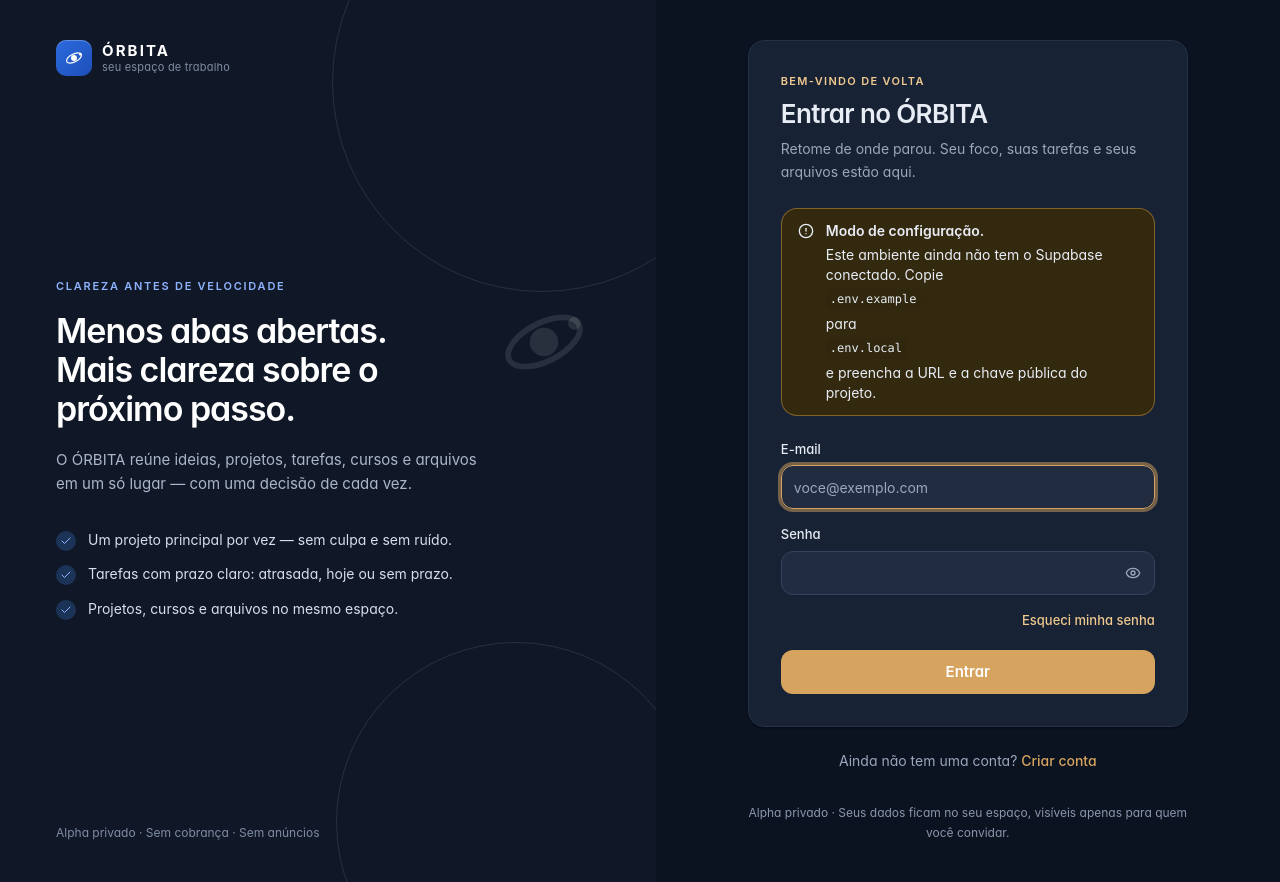
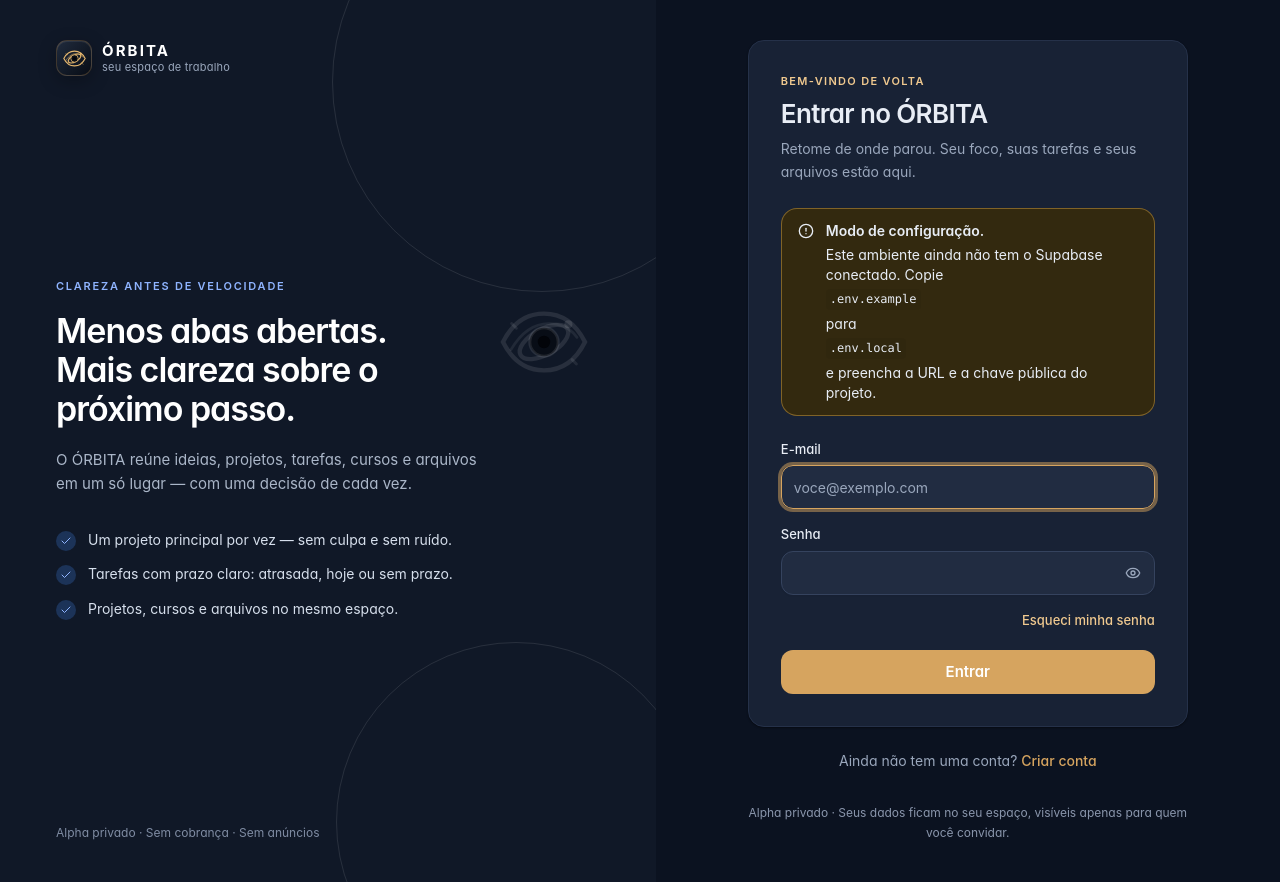
Before and after one commit to leafwithf/orbita, a Next.js app: page /login in a window 1280 px wide. Built offline with nearby package versions, Linux system fonts and the light colour scheme; no server answers.

Commit message:
Redesign Orbita eye logo

```diff
--- a/components/brand/logo.tsx
+++ b/components/brand/logo.tsx
@@ -5,27 +5,43 @@ type LogoMarkProps = {
   title?: string;
 };
 
+/** Olho gravitacional: a luz curva ao redor do vazio central. */
 export function LogoMark({ className, title }: LogoMarkProps) {
   return (
     <svg
-      viewBox="0 0 32 32"
+      viewBox="0 0 48 48"
       role={title ? "img" : undefined}
       aria-label={title}
       aria-hidden={title ? undefined : true}
       className={cn("size-8", className)}
       fill="none"
     >
-      <circle cx="16" cy="16" r="4.75" fill="currentColor" />
+      <path
+        d="M3.5 24C8.2 14.6 15.2 9.8 24 9.8s15.8 4.8 20.5 14.2C39.8 33.4 32.8 38.2 24 38.2S8.2 33.4 3.5 24Z"
+        stroke="currentColor"
+        strokeWidth="2.2"
+        strokeLinecap="round"
+      />
+      <path
+        d="M7.5 27.8C13.4 17.8 21.4 13.4 30.6 15.2c4.1.8 7.4 3.1 9.9 6.5"
+        stroke="currentColor"
+        strokeWidth="1.35"
+        strokeLinecap="round"
+        opacity=".72"
+      />
       <ellipse
-        cx="16"
-        cy="16"
-        rx="13"
+        cx="24"
+        cy="24"
+        rx="13.4"
         ry="6.4"
-        transform="rotate(-27 16 16)"
+        transform="rotate(-29 24 24)"
         stroke="currentColor"
-        strokeWidth="1.9"
+        strokeWidth="2.15"
       />
-      <circle cx="26.1" cy="9.8" r="2.1" fill="currentColor" />
+      <circle cx="24" cy="24" r="7.1" fill="#080d16" stroke="currentColor" strokeWidth="1.5" />
+      <circle cx="24" cy="24" r="3.1" fill="#020409" />
+      <circle cx="36.2" cy="15.1" r="2" fill="currentColor" />
+      <path d="M10.2 17.1 7.8 14.7M38 32.8l2.2 2.2" stroke="currentColor" strokeWidth="1.4" strokeLinecap="round" opacity=".8" />
     </svg>
   );
 }
@@ -39,15 +55,15 @@ export function BrandLockup({
 }) {
   return (
     <span className={cn("flex items-center gap-2.5", className)}>
-      <span className="grid size-9 place-items-center rounded-[10px] bg-gradient-to-br from-[#2c6be0] to-[#1d4fb8] text-white shadow-[inset_0_1px_0_rgb(255_255_255/0.25)]">
-        <LogoMark className="size-5" />
+      <span className="grid size-9 place-items-center rounded-[11px] border border-[#d6a45f]/25 bg-gradient-to-br from-[#202b3d] to-[#080d16] text-[#e5b76e] shadow-[0_5px_18px_rgb(0_0_0/0.28),inset_0_1px_0_rgb(255_255_255/0.08)]">
+        <LogoMark className="size-[25px]" />
       </span>
       <span className="grid leading-tight">
         <span className="text-[15px] font-bold tracking-[0.14em] text-white">
           ÓRBITA
         </span>
         {!compact ? (
-          <span className="text-[11px] tracking-[0.02em] text-[#7f8ca3]">
+          <span className="text-[11px] tracking-[0.02em] text-[#9aa7bc]">
             seu espaço de trabalho
           </span>
         ) : null}
```
